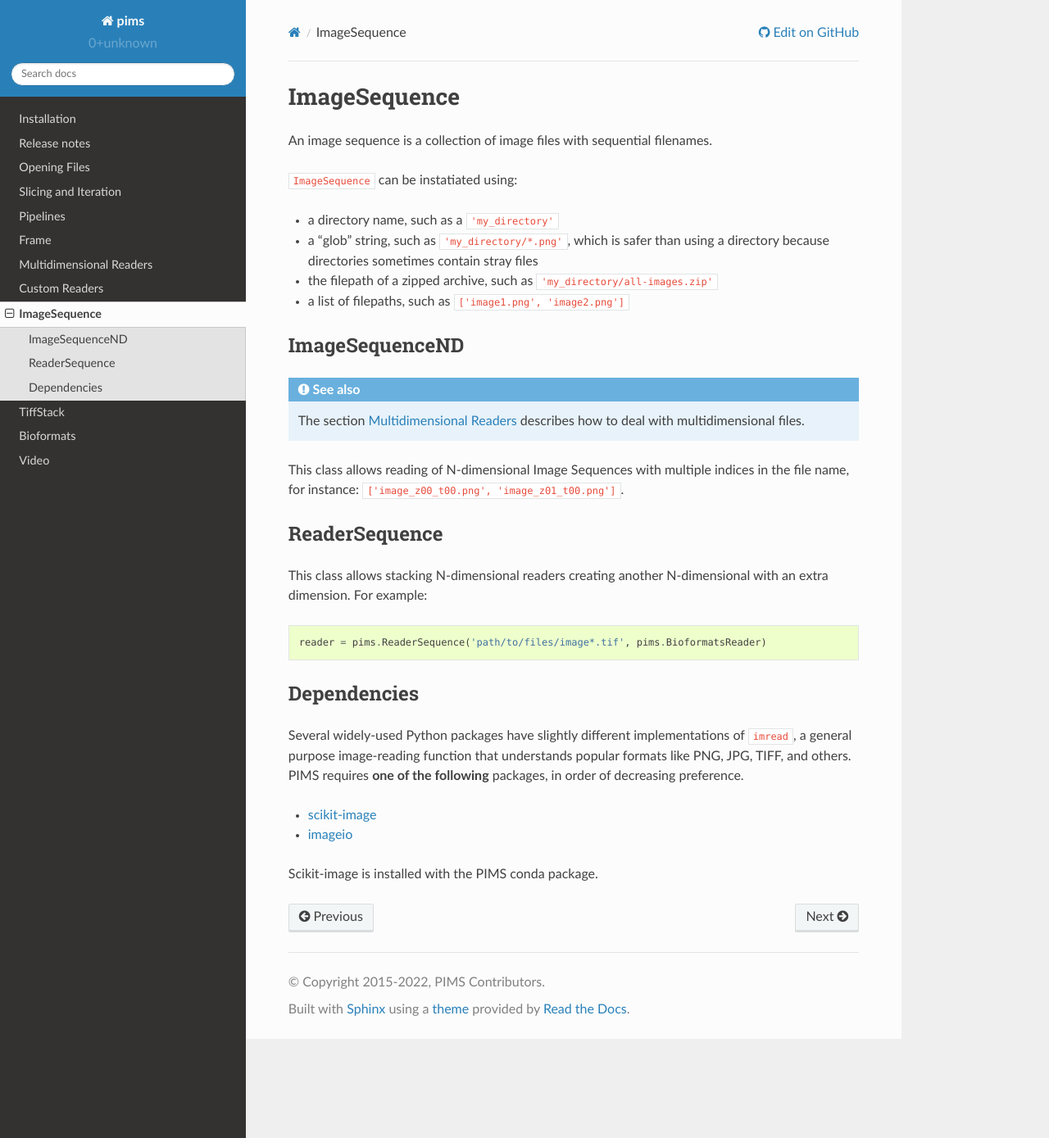
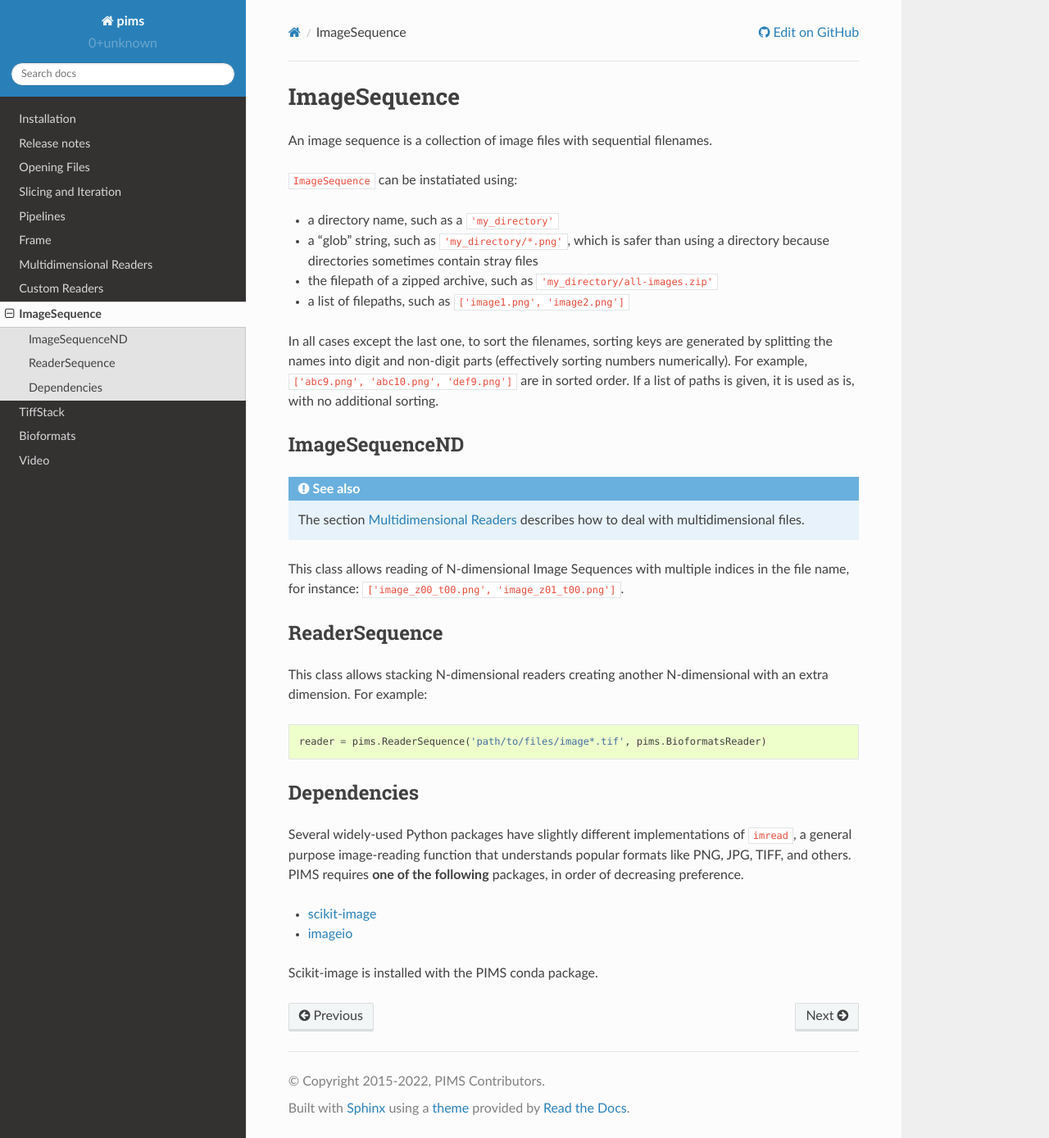
Before and after one commit to soft-matter/pims, a Sphinx documentation site: the page built from doc/source/image_sequence.rst, in a window 1280 px wide and 1389 px high. Shown: the whole window at 82% size. Built offline with Sphinx 7.4.7 and the Read the Docs theme 2.0.0, drawn with Linux system fonts in a browser that asks for light colours.

Commit message:
Clarify sorting rule in ImageSequence docs.
Just writing down what `pims.utils.sort.natural_keys` does.

```diff
--- a/doc/source/image_sequence.rst
+++ b/doc/source/image_sequence.rst
@@ -13,6 +13,12 @@ filenames.
   using a directory because directories sometimes contain stray files
 * the filepath of a zipped archive, such as ``'my_directory/all-images.zip'``
 * a list of filepaths, such as ``['image1.png', 'image2.png']``
+
+In all cases except the last one, to sort the filenames, sorting keys are
+generated by splitting the names into digit and non-digit parts (effectively
+sorting numbers numerically).  For example, ``['abc9.png', 'abc10.png',
+'def9.png']`` are in sorted order.  If a list of paths is given, it is used as
+is, with no additional sorting.
 
 ImageSequenceND
 ---------------
```
